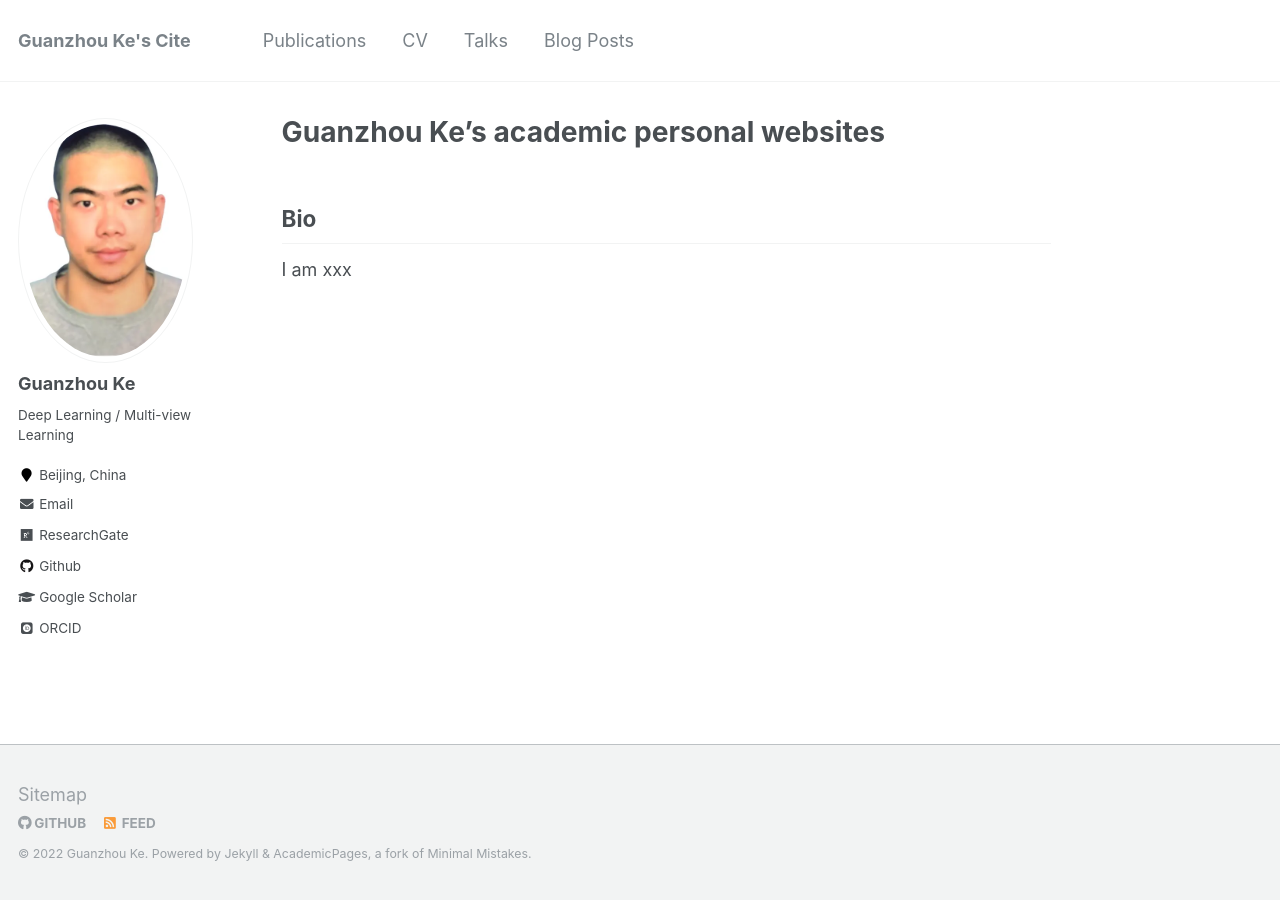
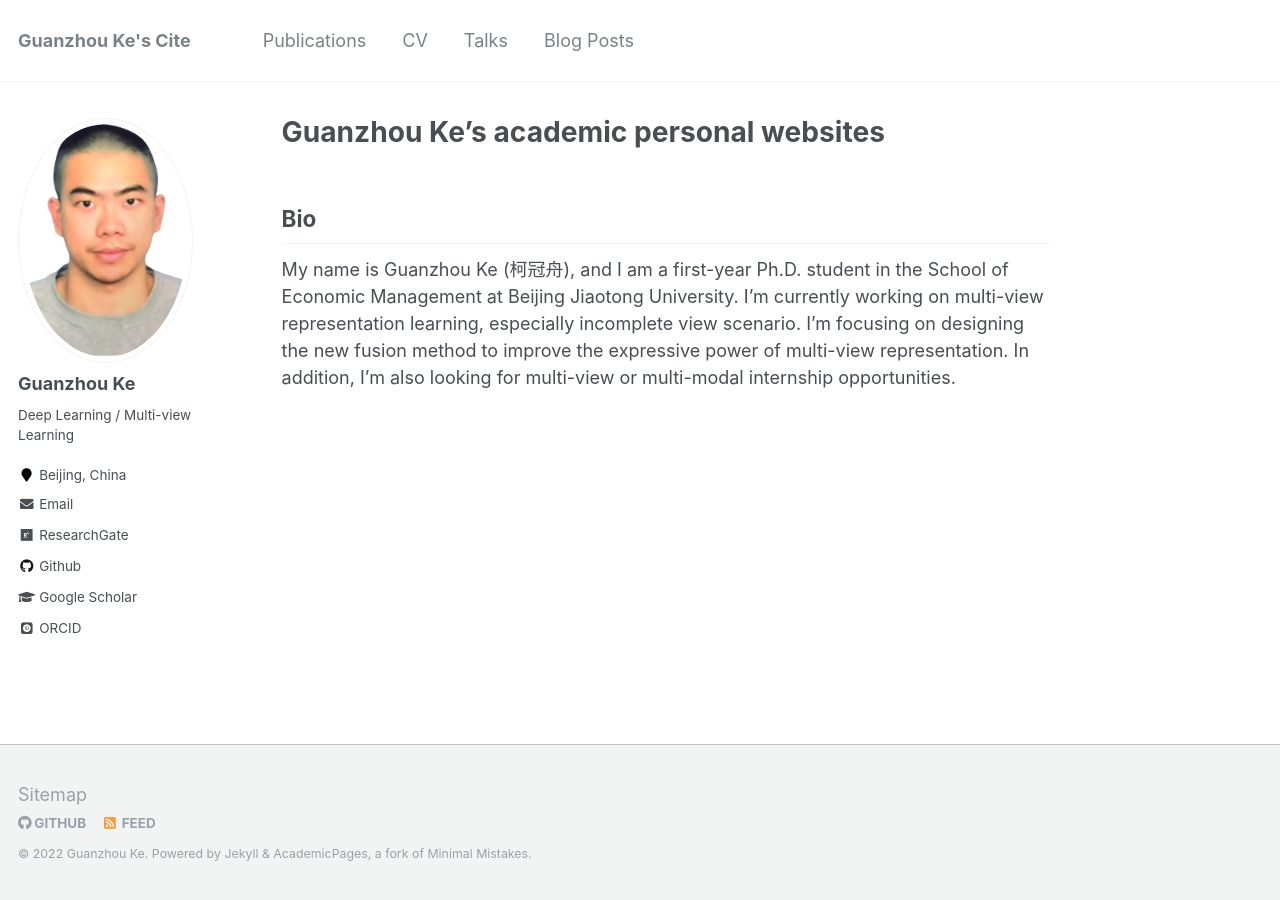
Before and after one commit to Guanzhou-Ke/guanzhou-ke.github.io, a Jekyll site: the page built from _pages/about.md, in a window 1280 px wide. Built offline with Jekyll 4.4.1, drawn with Linux system fonts in a browser that asks for light colours; some web fonts are replaced.

Commit message:
update bio

```diff
--- a/_config.yml
+++ b/_config.yml
@@ -87,7 +87,7 @@
   employer         :
   pubmed           :
   googlescholar    : "https://scholar.google.com/citations?user=CKCaMLMAAAAJ&hl=en&authuser=1&oi=ao"
-  email            : "guanzhouk[AT]bjtu.edu.cn / guanzhouk[AT]gmail.com"
+  email            : "guanzhouk@gmail.com"
   researchgate     : "https://www.researchgate.net/profile/Guanzhou-Ke-2"
   uri              :
   bitbucket        :
--- a/_pages/about.md
+++ b/_pages/about.md
@@ -10,4 +10,4 @@
 
 Bio
 ---
-I am xxx
+My name is Guanzhou Ke (柯冠舟), and I am a first-year Ph.D. student in the School of Economic Management at Beijing Jiaotong University. I'm currently working on multi-view representation learning, especially incomplete view scenario. I'm focusing on designing the new fusion method to improve the expressive power of multi-view representation. In addition, I'm also looking for multi-view or multi-modal internship opportunities.
```
Also changed, not shown: images/profile.PNG (deleted).
